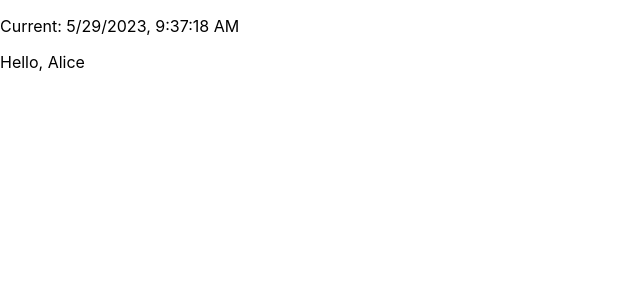
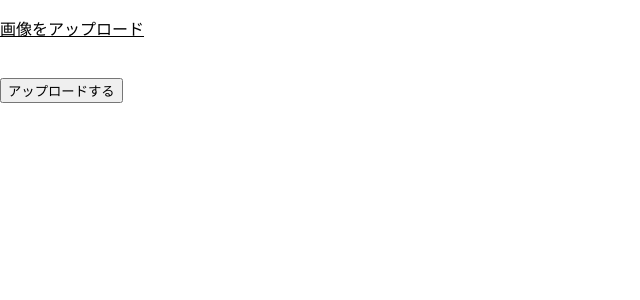
Before and after one commit to GitOgatatsu/react-sample, a React (Create React App) app: page / in a window 1280 px wide. Shown: the top 300 px of the page, without its empty margins (0-640 px from the left). Built offline with nearby package versions, Linux system fonts and the light colour scheme.

Commit message:
2023/06/10 15:22

```diff
--- /dev/null
+++ b/src/components/ImageUploader.tsx
@@ -0,0 +1,51 @@
+import React, { useRef, useState } from "react";
+
+const sleep = (ms: number) => new Promise((resolve) => setTimeout(resolve, ms));
+const UPLOAD_DELAY = 5000;
+
+const ImageUploader = () => {
+
+	const inputImageRef = useRef<HTMLInputElement | null>(null);
+	const fileRef = useRef<File | null>(null);
+	const [message, setMessage] = useState<string|null>("");
+
+	const onClickText = () => {
+		if (inputImageRef.current !== null) {
+			inputImageRef.current.click();
+		}
+	};
+
+	const onChangeImage = (e: React.ChangeEvent<HTMLInputElement>) => {
+		const files = e.target.files;
+		if (files !== null && files.length > 0) {
+			fileRef.current = files[0];
+		}
+	};
+
+	const onClickUpload = async () => {
+		if (fileRef.current !== null) {
+			await sleep(UPLOAD_DELAY);
+			setMessage(`${fileRef.current.name} has been successfully uuploaded`);
+		}
+	};
+
+	return (
+		<div>
+			<p style={{ textDecoration: "underline" }} onClick={onClickText}>
+				画像をアップロード
+			</p>
+			<input
+				ref={inputImageRef}
+				type="file"
+				accept="image/*"
+				onChange={onChangeImage}
+				style={{ visibility: "hidden" }} />
+			<br />
+			<button onClick={onClickUpload}>アップロードする</button>
+			{message !== null && <p>{message}</p>}
+		</div>
+	);
+
+};
+
+export default ImageUploader;
--- a/src/index.tsx
+++ b/src/index.tsx
@@ -16,6 +16,7 @@
 import { UseMemoSample } from './components/UseMemoSample';
 import { Clock } from "./components/Clock";
 import Parent6 from "./components/Parent6";
+import ImageUploader from './components/ImageUploader';
 import reportWebVitals from './reportWebVitals';
 
 const root = ReactDOM.createRoot(
@@ -37,8 +38,9 @@
 		<Parent5 />
 		<UseMemoSample />
 		<Clock />
+		<Parent6 />
 	*/}
-		<Parent6 />
+		<ImageUploader />
   </React.StrictMode>
 );
 
```
Also changed, not shown: src/components/onClickUpload.tsx (deleted).
